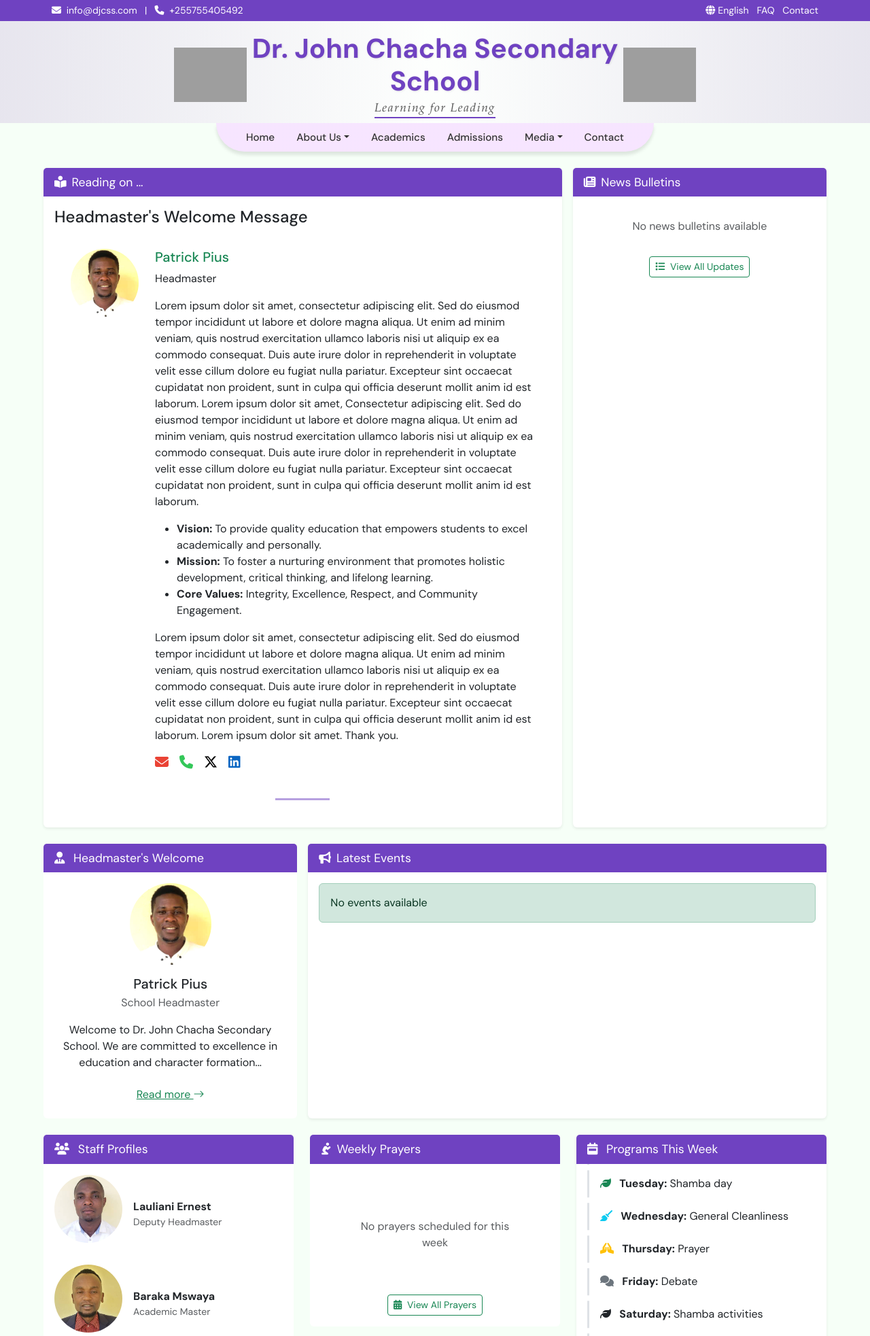
After one commit to d3UsPr0/djcss, a Django app: page /welcome/ in a window 1280 px wide. The commit adds this page. Shown: the top 1965 px of the page at 68% size. Run offline with Django 5.2, Linux system fonts and the light colour scheme; data comes from the database, SQL or seed files in the repository; both versions use the stored data as it was after the commit; some libraries are stand-ins or nearby versions; grey boxes are pictures that could not be loaded.

Commit message:
prayers section

```diff
--- a/djcss/settings.py
+++ b/djcss/settings.py
@@ -28,7 +28,7 @@
 
 ALLOWED_HOSTS = [
     '192.168.0.13',
-    '192.168.0.229',
+    '192.168.0.45',
     '127.0.0.1',
     '10.91.18.90',
     '10.20.75.103',
@@ -119,7 +119,7 @@
 
 LANGUAGE_CODE = 'en-us'
 
-TIME_ZONE = 'UTC'
+TIME_ZONE = 'Africa/Dar_es_Salaam'
 
 USE_I18N = True
 
--- a/web/context_processors.py
+++ b/web/context_processors.py
@@ -1,6 +1,6 @@
 # web/context_processors.py
 from django.utils import timezone
-from .models import News, WeeklyProgram, SchoolStatistics
+from .models import News, Prayer, WeeklyProgram, SchoolStatistics
 
 def global_context(request):
     """Makes these variables available in all templates"""
@@ -26,10 +26,17 @@
     if not school_stats:
         school_stats = SchoolStatistics.objects.create(year=current_year)
 
+    prayers = Prayer.get_current_week_prayers()
+    current_week_title = prayers[0].week_title if prayers.exists() else ""
+
+
+
     return {
         'global_featured_news': featured_news,
         'global_bulletins': bulletins,
         'global_weekly_programs': weekly_programs,
         'global_school_stats': school_stats,
-        'global_current_year': current_year
+        'global_current_year': current_year,
+        'prayers': prayers,
+        'current_week_title': current_week_title
     }
--- a/web/static/web/css/styles.css
+++ b/web/static/web/css/styles.css
@@ -674,3 +674,34 @@
   margin: 1.5rem auto;
   opacity: 0.5;
 }
+
+    /* Custom arrow styling */
+    .carousel-control-prev,
+    .carousel-control-next {
+      width: auto; /* Remove default width */
+      opacity: 1;
+    }
+
+    /* Center arrow icons in their circles */
+    .carousel-control-prev-icon,
+    .carousel-control-next-icon {
+      background-size: 50%;
+      display: flex;
+      align-items: center;
+      justify-content: center;
+    }
+
+    /* Ensure proper spacing for content */
+    .prayer-slide {
+      min-height: 200px;
+      padding-left: 2.5rem;
+      padding-right: 2.5rem;
+    }
+
+    /* Responsive adjustments */
+    @media (max-width: 768px) {
+      .prayer-slide {
+        padding-left: 1.5rem;
+        padding-right: 1.5rem;
+      }
+    }
--- a/web/templates/web/base.html
+++ b/web/templates/web/base.html
@@ -256,9 +256,10 @@
             </div>
             <div class="card-body text-center">
               <img
-                src="https://randomuser.me/api/portraits/men/75.jpg"
+                src="{% static "web/staff_photos/Patrick.jpg" %}"
                 alt="Headmaster"
                 class="rounded-img"
+                style="width: 120px; height: 120px"
               />
               <h5 class="mb-1">
                Patrick Pius
@@ -268,8 +269,8 @@
                 Welcome to Dr. John Chacha Secondary School. We are committed to
                 excellence in education and character formation...
               </p>
-              <a href="#" class="btn btn-link text-success"
-                >Read More <i class="bi bi-arrow-right"></i
+              <a href="{% url 'read_more' %}" class="btn btn-link text-success"
+                >Read more <i class="bi bi-arrow-right"></i
               ></a>
             </div>
           </div>
@@ -321,7 +322,7 @@
             <div class="card-body">
               <!-- Staff Member 1 -->
               <div class="d-flex align-items-center mb-3">
-                <img src="{% static "web/staff/Baraka.jpg" %}"
+                <img src="{% static "web/staff_photos/Lauliani.jpg" %}"
                 class="rounded-img me-3" alt="" />
                 <div>
                   <div class="fw-bold">
@@ -338,7 +339,7 @@
               <!-- Staff Member 2 -->
               <div class="d-flex align-items-center mb-3">
                 <img
-                  src="https://via.placeholder.com/40"
+                  src="{% static "web/staff_photos/Baraka.jpg" %}"
                   class="rounded-img me-3"
                   alt=""
                 />
@@ -361,52 +362,72 @@
             </div>
           </div>
         </div>
+
         <div class="col-md-4">
           <div class="card mb-3 border-0">
             <div class="card-header card-header-custom">
-              <i class="fas fa-bell me-2"></i>Announcements
+              <i class="fas fa-pray me-2"></i>Weekly Prayers
             </div>
-            <div class="card-body">
-              <ul class="list-unstyled announcement-list">
-                <li class="mb-3">
-                  <a href="#" class="text-decoration-none text-dark">
-                    <i class="fas fa-bullhorn text-primary me-2"></i>
-                    <strong>School Closure</strong> - May 25th (Holiday)
-                  </a>
-                </li>
-                <li class="mb-3">
-                  <a href="#" class="text-decoration-none text-dark">
-                    <i class="fas fa-calendar-check text-success me-2"></i>
-                    <strong>Exam Schedule</strong> - Posted on notice board
-                  </a>
-                </li>
-                <li class="mb-3">
-                  <a href="#" class="text-decoration-none text-dark">
-                    <i class="fas fa-trophy text-warning me-2"></i>
-                    <strong>Sports Day</strong> - June 1st at 9 AM
-                  </a>
-                </li>
-                <li class="mb-3">
-                  <a href="#" class="text-decoration-none text-dark">
-                    <i class="fas fa-calendar-check text-success me-2"></i>
-                    <strong>Parents Meeting</strong> - Posted on notice board
-                  </a>
-                </li>
-              </ul>
-              <div class="d-flex justify-content-center">
+            <div class="card-body position-relative">
+              <!-- Week Title -->
+              <h6 class="text-center mb-3 text-muted">{{ current_week_title }}</h6>
+
+              <!-- Carousel -->
+              <div id="prayerCarousel" class="carousel slide" data-bs-ride="carousel">
+                <!-- Slides -->
+                <div class="carousel-inner">
+                  {% for prayer in prayers %}
+                  <div class="carousel-item {% if forloop.first %}active{% endif %}">
+                    <div class="prayer-slide text-center px-4 pb-4">
+                      <div class="fw-bold" style="color: var(--site-green)">{{ prayer.day }}</div>
+                      <h5 class="mt-2">{{ prayer.title }}</h5>
+                      <p class="mb-3 small text-muted px-3">
+                        {{ prayer.description }}
+                      </p>
+                    </div>
+                  </div>
+                  {% empty %}
+                  <div class="carousel-item active">
+                    <div class="text-center p-5 text-muted">
+                      No prayers scheduled for this week
+                    </div>
+                  </div>
+                  {% endfor %}
+                </div>
+
+                <!-- Custom Purple Arrows - Round Style -->
+                {% if prayers|length > 1 %}
+                <button class="carousel-control-prev" type="button" data-bs-target="#prayerCarousel" data-bs-slide="prev">
+                  <span class="carousel-control-prev-icon rounded-circle d-flex align-items-center justify-content-center"
+                        style="background-color: var(--site-purple); width: 30px; height: 30px;"
+                        aria-hidden="true"></span>
+                  <span class="visually-hidden">Previous</span>
+                </button>
+                <button class="carousel-control-next" type="button" data-bs-target="#prayerCarousel" data-bs-slide="next">
+                  <span class="carousel-control-next-icon rounded-circle d-flex align-items-center justify-content-center"
+                        style="background-color: var(--site-purple); width: 30px; height: 30px;"
+                        aria-hidden="true"></span>
+                  <span class="visually-hidden">Next</span>
+                </button>
+                {% endif %}
+              </div>
+
+              <!-- Footer Button -->
+              <div class="d-flex justify-content-center mt-3">
                 <a href="#" class="btn btn-outline-success btn-sm">
-                  <i class="fas fa-list me-1"></i> View All Announcements
+                  <i class="fas fa-calendar-alt me-1"></i> View All Prayers
                 </a>
               </div>
             </div>
           </div>
         </div>
-        <div class="col-md-4">
+
+    <div class="col-md-4">
     <div class="card mb-3 shadow-sm border-0">
         <div class="card-header card-header-custom">
             <i class="fas fa-calendar-week me-2"></i> Programs This Week
         </div>
-        <div class="card-body p-0" style="height: 200px; overflow: hidden; position: relative;">
+        <div class="card-body p-0" style="height: 300px; overflow: hidden; position: relative;">
             <div class="marquee-vertical">
                 <ul class="list-unstyled mb-0 program-list ps-2">
                     {% for program in global_weekly_programs %}
--- a/web/templates/web/staff.html
+++ b/web/templates/web/staff.html
@@ -7,7 +7,7 @@
     <div class="card-body p-0">
       {% if staff %}
       <div class="px-4 pt-2">
-        <h4>Our Team</h4>
+        <h4 id="newsDetailTitle">Our Team</h4>
         <p class="text-muted">
           Dedicated professionals committed to educational excellence
         </p>
--- /dev/null
+++ b/web/templates/web/welcome.html
@@ -0,0 +1,100 @@
+{% extends "web/base.html" %} {% load static %} {% block content %}
+<div class="col-md-8 d-flex">
+  <div class="card w-100 shadow-sm border-0">
+    <div class="card-header card-header-custom">
+      <i class="fas fa-book-reader me-2"></i>Reading on ...
+    </div>
+    <div class="card-body">
+        <h4 id="newsDetailTitle" class="mb-3">Headmaster's Welcome Message</h4>
+      <div id="teamListView" class="list-group list-group-flush">
+        <div class="list-group-item border-0 py-3 px-4">
+
+          <!-- Mobile Layout (Photo on Top) -->
+          <div class="d-block d-md-none text-center mb-3">
+            <img
+              src="{% static "web/staff_photos/Patrick.jpg" %}"
+              class="rounded-circle object-fit-cover mx-auto"
+              alt="Headmaster"
+              style="width: 120px; height: 120px"
+            />
+
+
+            <!-- Name & Position (Always Centered) -->
+            <div class="mt-3">
+              <h5 class="mb-1 heading" >Patrick Pius</h5>
+              <p class="mb-3 text-default">Headmaster</p>
+            </div>
+          </div>
+
+          <div class="d-flex flex-column flex-md-row">
+            <!-- Desktop Layout (Photo Left) -->
+            <div class="flex-shrink-0 me-md-4 d-none d-md-block">
+              <img
+              src="{% static "web/staff_photos/Patrick.jpg" %}"
+                class="rounded-circle object-fit-cover"
+                alt="Patrick Pius"
+                style="width: 100px; height: 100px"
+              />
+
+            </div>
+
+            <!-- Staff Details -->
+            <div class="flex-grow-1 mt-2 mt-md-0">
+              <!-- Desktop Name & Position -->
+              <div class="d-none d-md-block">
+                <h5 class="heading">Patrick Pius</h5>
+                <p class="text-default">Headmaster</p>
+              </div>
+
+              <!-- Bio Section -->
+              <div>
+                <p>
+                    Lorem ipsum dolor sit amet, consectetur adipiscing elit. Sed do eiusmod tempor incididunt ut labore et dolore magna aliqua. Ut enim ad minim veniam, quis nostrud exercitation ullamco laboris nisi ut aliquip ex ea commodo consequat. Duis aute irure dolor in reprehenderit in voluptate velit esse cillum dolore eu fugiat nulla pariatur. Excepteur sint occaecat cupidatat non proident, sunt in culpa qui officia deserunt mollit anim id est laborum.
+
+                    Lorem ipsum dolor sit amet,
+                    Consectetur adipiscing elit. Sed do eiusmod tempor incididunt ut labore et dolore magna aliqua. Ut enim ad minim veniam, quis nostrud exercitation ullamco laboris nisi ut aliquip ex ea commodo consequat. Duis aute irure dolor in reprehenderit in voluptate velit esse cillum dolore eu fugiat nulla pariatur. Excepteur sint occaecat cupidatat non proident, sunt in culpa qui officia deserunt mollit anim id est laborum.
+                    <ul>
+                    <li><strong>Vision:</strong> To provide quality education that empowers students to excel academically and personally.</li>
+                    <li><strong>Mission:</strong> To foster a nurturing environment that promotes holistic development, critical thinking, and lifelong learning.</li>
+                    <li><strong>Core Values:</strong> Integrity, Excellence, Respect, and Community Engagement.</li>
+                    </ul>
+
+                    Lorem ipsum dolor sit amet, consectetur adipiscing elit. Sed do eiusmod tempor incididunt ut labore et dolore magna aliqua. Ut enim ad minim veniam, quis nostrud exercitation ullamco laboris nisi ut aliquip ex ea commodo consequat. Duis aute irure dolor in reprehenderit in voluptate velit esse cillum dolore eu fugiat nulla pariatur. Excepteur sint occaecat cupidatat non proident, sunt in culpa qui officia deserunt mollit anim id est laborum.
+
+                    Lorem ipsum dolor sit amet.
+                    Thank you.
+
+                </p>
+              </div>
+
+              <!-- Contact Icons -->
+              <div class="d-flex justify-content-center justify-content-md-start gap-3">
+                <a href="mailto:deuc60@gmail.com" class="text-decoration-none" title="Email">
+                  <i class="fas fa-envelope fa-lg text-email"></i>
+                </a>
+                <a href="tel:+255755405492" class="text-decoration-none" title="Phone">
+                  <i class="fas fa-phone fa-lg text-phone"></i>
+                </a>
+
+                <a href="https://twitter.com/example" class="text-decoration-none" target="_blank" title="X (Twitter)">
+                  <i class="fab fa-x-twitter fa-lg text-twitter"></i>
+                </a>
+                <a href="https://www.linkedin.com/in/example" class="text-decoration-none" target="_blank" title="LinkedIn">
+                  <i class="fab fa-linkedin fa-lg text-linkedin"></i>
+                </a>
+              </div>
+            </div>
+          </div>
+        </div>
+
+        <!-- Divider -->
+
+        <div class="px-4">
+          <div class="divider"
+          ></div>
+        </div>
+      </div>
+    </div>
+  </div>
+</div>
+{% endblock content %}
--- a/web/urls.py
+++ b/web/urls.py
@@ -5,4 +5,6 @@
     path('', views.home, name='home'),
     path('news/<slug:slug>/', views.news_detail, name='news_detail'),
     path('staff/', views.staff, name='staff'),
+    path('welcome/', views.read_more, name='read_more'),
+
 ]
--- a/web/views.py
+++ b/web/views.py
@@ -1,6 +1,6 @@
 from django.shortcuts import render
 from django.utils import timezone
-from .models import News, Staff, SchoolStatistics, WeeklyProgram
+from .models import News, Prayer, Staff, SchoolStatistics, WeeklyProgram
 from django.shortcuts import get_object_or_404
 
 def home(request):
@@ -24,3 +24,6 @@
     return render(request, 'web/staff.html', {
         'staff': Staff.objects.all()
     })
+
+def read_more(request):
+    return render(request, 'web/welcome.html')
```
Also changed, not shown: web/admin.py (+17 -1 lines), web/models.py (+28 -0 lines), db.sqlite3, web/static/web/staff_photos/Baraka.jpg, web/static/web/staff_photos/Lauliani.jpg.
